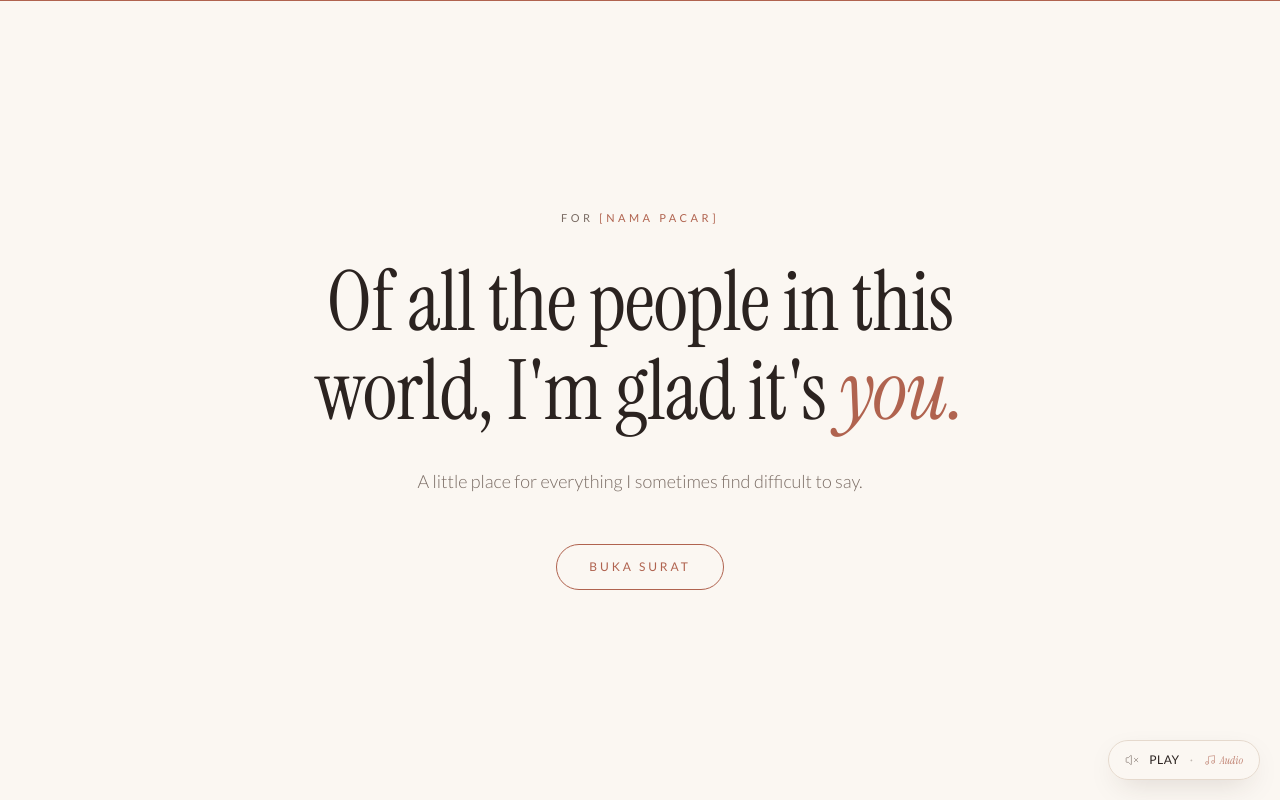
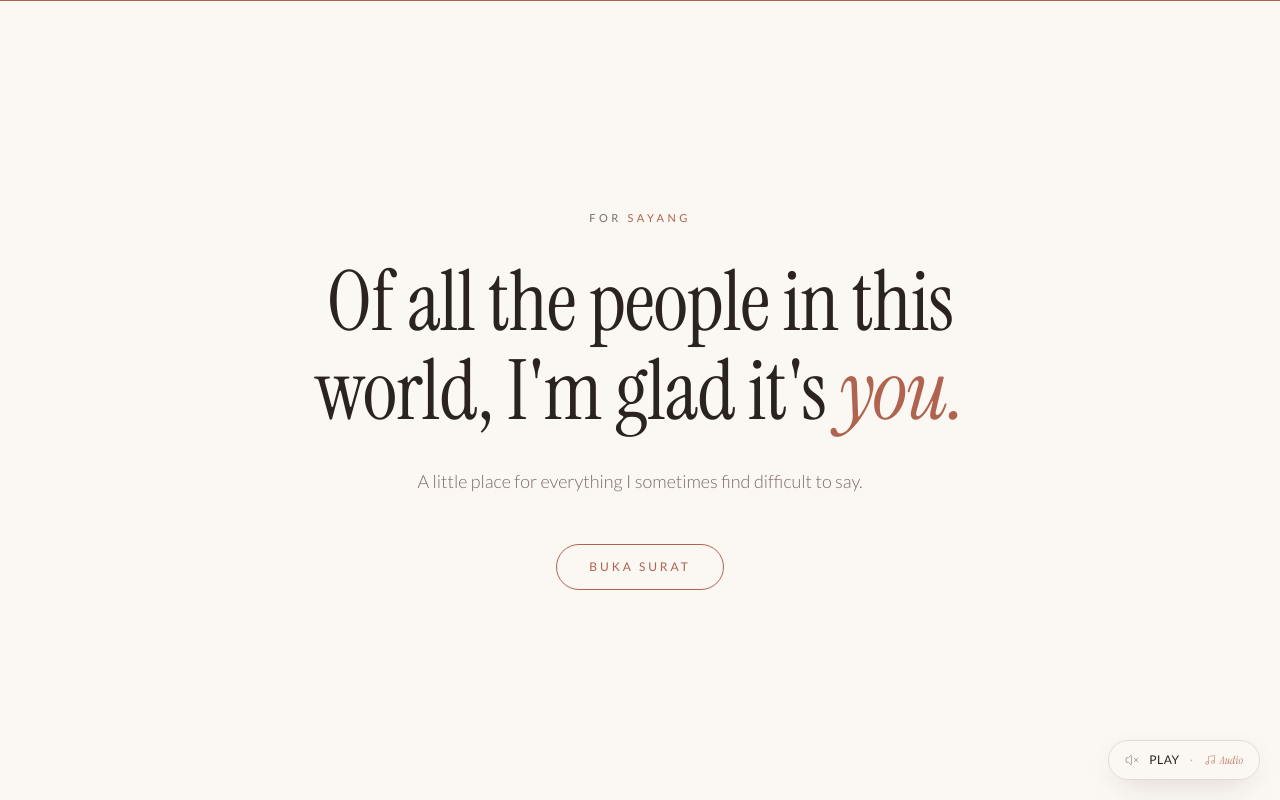
Before and after one commit to DimasHidayat24/universe, a React (Vite) app: page / in a window 1280 px wide. Shown: the top 800 px of the page. Built offline with nearby package versions, Linux system fonts and the light colour scheme; a web font is replaced by a local one.

Commit message:
Isi nama (Sayang), tanggal anniversary, durasi; tanpa nama pengirim

```diff
--- a/src/App.tsx
+++ b/src/App.tsx
@@ -281,7 +281,11 @@ export default function App() {
             <Ornament />
             <p className="mt-10 font-italic-serif text-2xl sm:text-3xl">Always a little more, every day.</p>
             <p className="mt-10 text-[11px] uppercase tracking-[0.3em] text-[#7A6C64]">With all my love,</p>
-            <p className="mt-3 font-serif text-3xl">{config.yourName}</p>
+            {config.yourName ? (
+              <p className="mt-3 font-serif text-3xl">{config.yourName}</p>
+            ) : (
+              <p className="mt-3 text-[#B0634F] text-xl" aria-hidden="true">♡</p>
+            )}
 
             <div className="mt-16">
               <button
--- a/src/config.ts
+++ b/src/config.ts
@@ -38,10 +38,10 @@ export interface PersonalLetterConfig {
  * Ganti nilai di bawah ini langsung di kode. Foto ada di src/assets/images.
  */
 export const DEFAULT_LETTER_CONFIG: PersonalLetterConfig = {
-  partnerName: '[NAMA PACAR]',
-  yourName: '[NAMA SAYA]',
-  relationshipDuration: '[DURASI HUBUNGAN]',
-  anniversaryDate: '[TANGGAL ANNIVERSARY]',
+  partnerName: 'Sayang',
+  yourName: '',
+  relationshipDuration: '1 Tahun Bersama',
+  anniversaryDate: '19 Oktober 2025 — 19 Oktober 2026',
   musicUrl: '/music/sampai-nanti.mp3',
   musicTitle: 'Kahitna — Sampai Nanti',
   memoryPhoto1Url: memoryPhotoOne,
```
